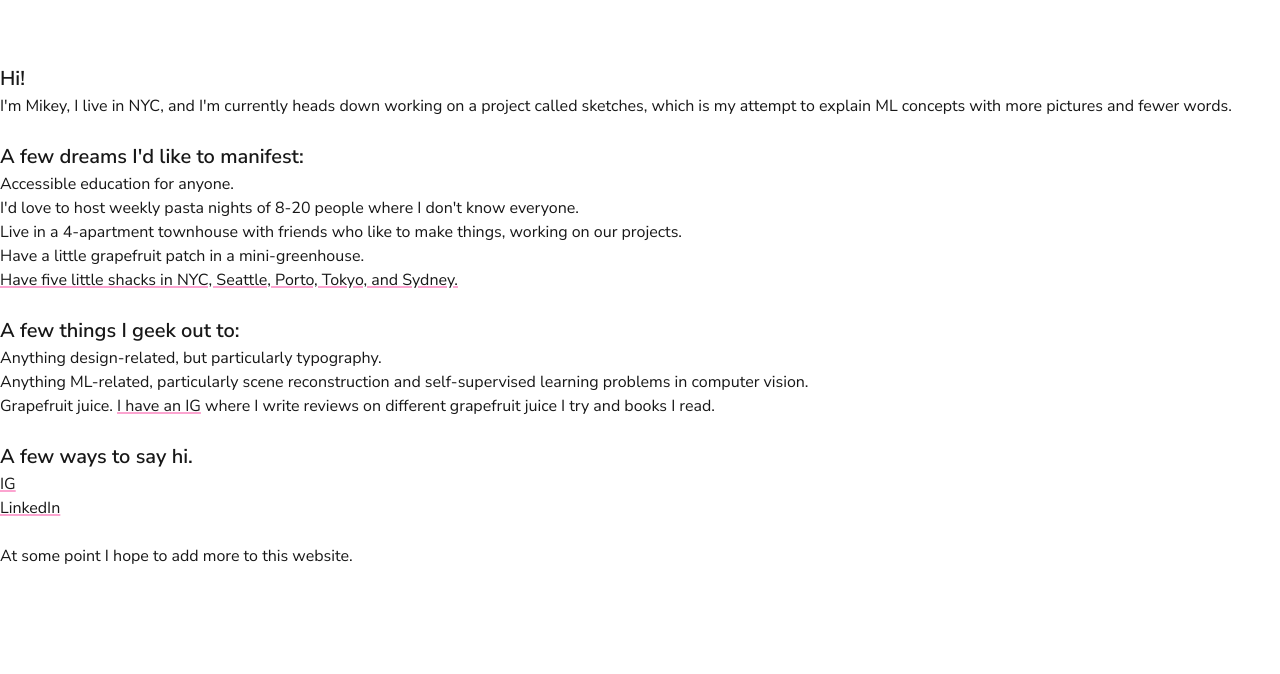
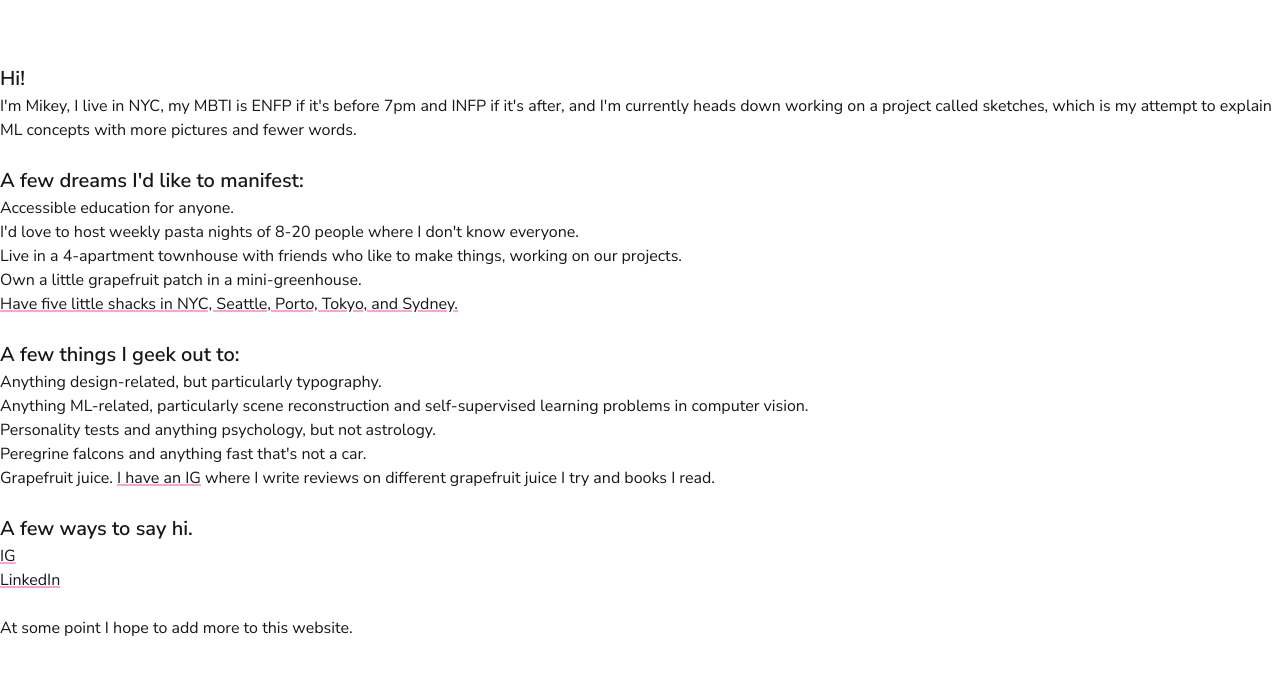
Before and after one commit to mikeyzhong/website, a Next.js app: page / in a window 1280 px wide. Shown: the top 674 px of the page. Built offline with nearby package versions, Linux system fonts and the light colour scheme.

Commit message:
Make sure the world knows I like peregrine falcons.

```diff
--- a/src/app/page.tsx
+++ b/src/app/page.tsx
@@ -5,7 +5,8 @@ export default function Home() {
         <section>
           <h4>Hi!</h4>
           <p>
-            I'm Mikey, I live in NYC, and I'm currently heads down working on a
+            I'm Mikey, I live in NYC, my MBTI is ENFP if it's before 7pm and
+            INFP if it's after, and I'm currently heads down working on a
             project called sketches, which is my attempt to explain ML concepts
             with more pictures and fewer words.
           </p>
@@ -22,7 +23,7 @@ export default function Home() {
               Live in a 4-apartment townhouse with friends who like to make
               things, working on our projects.
             </li>
-            <li>Have a little grapefruit patch in a mini-greenhouse.</li>
+            <li>Own a little grapefruit patch in a mini-greenhouse.</li>
             <li>
               <a
                 href="https://www.instagram.com/p/CiftimKJdiz/"
@@ -43,6 +44,8 @@ export default function Home() {
             Anything ML-related, particularly scene reconstruction and
             self-supervised learning problems in computer vision.
           </li>
+          <li>Personality tests and anything psychology, but not astrology.</li>
+          <li>Peregrine falcons and anything fast that's not a car.</li>
           <li>
             Grapefruit juice.{" "}
             <a
```
